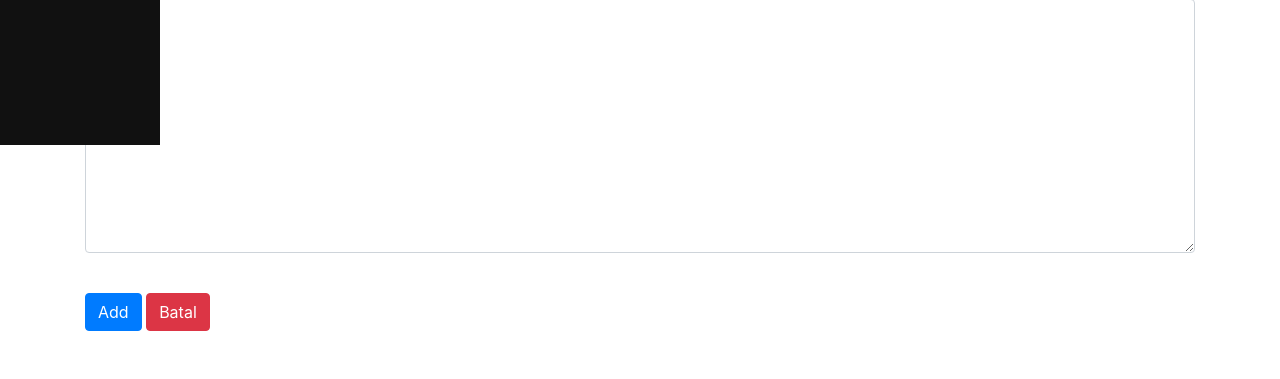
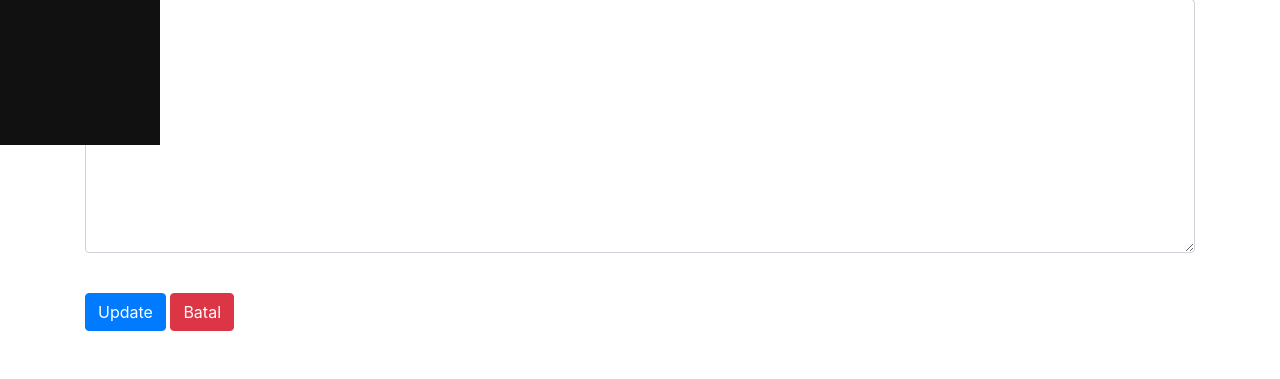
Before and after one commit to zakidevara/erp-TK4, a PHP site: page /view/pengguna/form_edit.php?id=U001 in a window 1280 px wide. Shown: the part 655-1034 px from the top of the page. Run offline with PHP 8.4, Linux system fonts and the light colour scheme; data comes from the database, SQL or seed files in the repository; data that the repository does not hold is empty; some libraries are stand-ins or nearby versions.

Commit message:
add pengguna

```diff
--- a/view/pengguna/form_edit.php
+++ b/view/pengguna/form_edit.php
@@ -1,11 +1,11 @@
 <?php
 	$BASE_URL = realpath(dirname(__DIR__).'\..');
 	include($BASE_URL.'/connect_db.php');
-	include($BASE_URL.'/model/Pelanggan.php');
+	include($BASE_URL.'/model/Pengguna.php');
 
     $id = $_GET['id'];
-	$pelanggan = new Pelanggan($conn);
-	$pelangganDetail = $pelanggan->findPelangganById($id);
+	$pengguna = new Pengguna($conn);
+	$penggunaDetail = $pengguna->findPenggunaById($id);
 
 ?>
 
@@ -21,7 +21,7 @@
 		<?php include($BASE_URL.'/sidenav.php') ?>
 
 		<div class="p-5">
-            <form action="/erp-TK4/controller/pelanggan/update.php" method="post" enctype="multipart/form-data">
+            <form action="/erp-TK4/controller/pengguna/update.php" method="post" enctype="multipart/form-data">
                 <div class="container">
                     <h3 class="mb-4">Form Add Pengguna</h3>
                     <div class="row">
@@ -80,7 +80,7 @@
                             </div>
                         </div>
                     </div>
-                    <button type="submit" class="btn btn-primary mt-4" name="add" value="Add">Add</button>
+                    <button type="submit" class="btn btn-primary mt-4" name="update" value="Update">Update</button>
                     <a href="/erp-TK4/view/pengguna" class="btn btn-danger mt-4" role="button" aria-disabled="true">Batal</a>
                 </div>
             </form>
--- a/view/pengguna/index.php
+++ b/view/pengguna/index.php
@@ -57,7 +57,7 @@
 								</td>
 
                                 <td>
-									<?php echo $item["NoHP"]; ?>
+									<?php echo $item["NoHp"]; ?>
 								</td>
 
 								<td>
```
